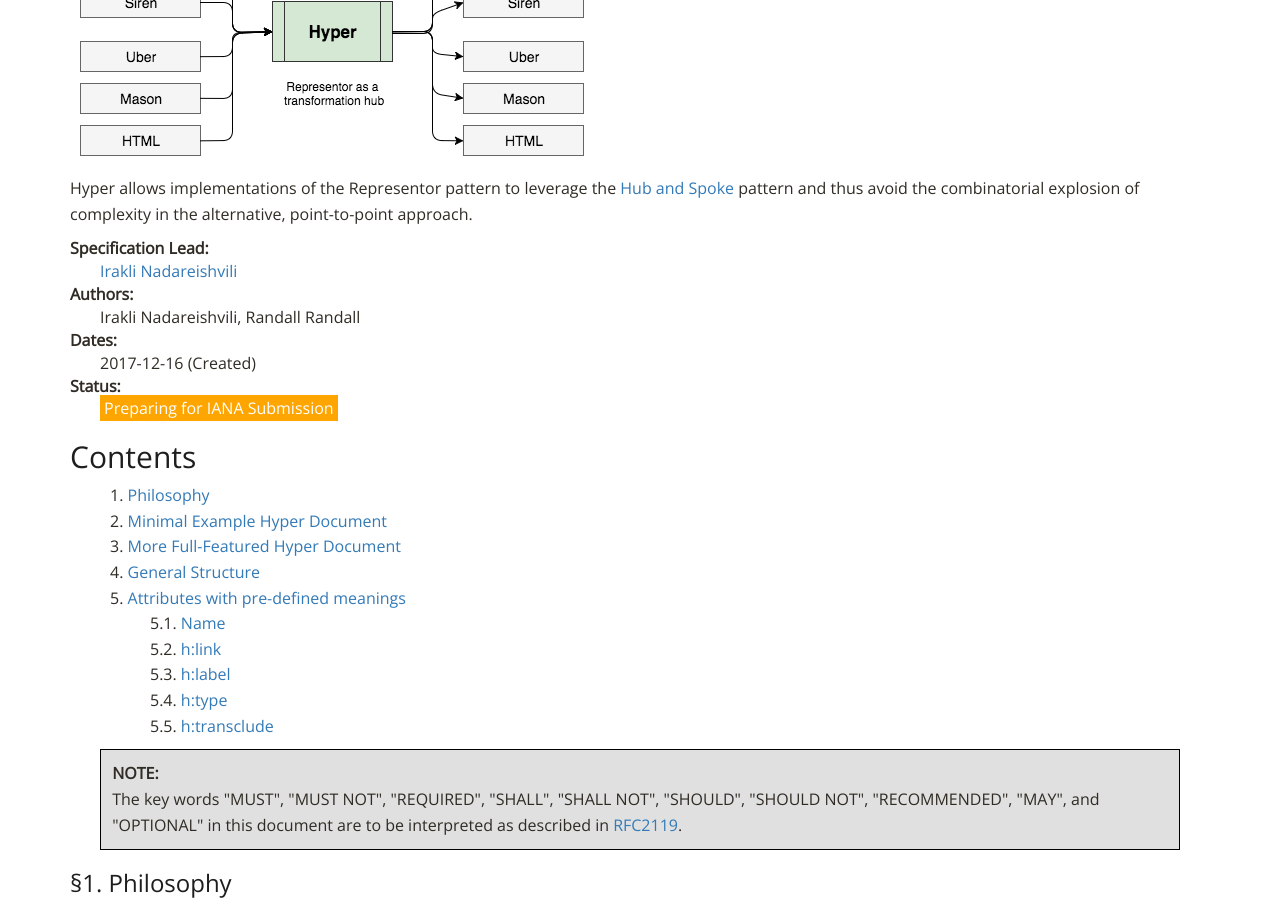
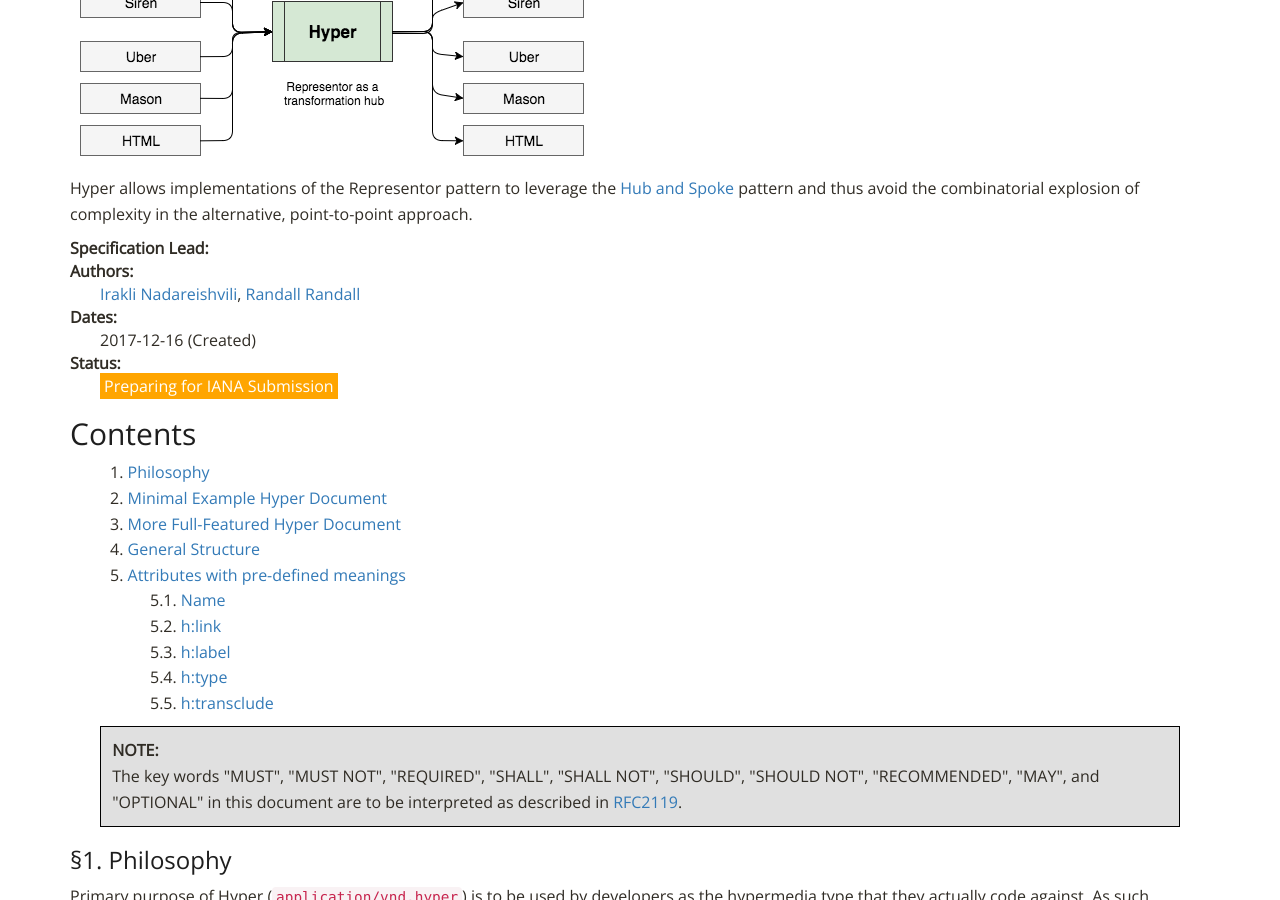
Before and after one commit to inadarei/hyper, a Jekyll site: the page built from spec.md, in a window 1280 px wide and 900 px high, scrolled down 738 px. Built offline with Jekyll 4.4.1, drawn with Linux system fonts in a browser that asks for light colours; nearby versions of some CDN libraries.

Commit message:
randall added as an author

```diff
--- a/_includes/authors_updates.html
+++ b/_includes/authors_updates.html
@@ -1,8 +1,9 @@
 <dl>
   <dt>Specification Lead:</dt>
-  <dd><a href="https://twitter.com/inadarei">Irakli Nadareishvili</a></dd>
+  <dd></dd>
   <dt>Authors:</dt>
-  <dd>Irakli Nadareishvili, Randall Randall</dd>
+  <dd><a href="https://twitter.com/inadarei">Irakli Nadareishvili</a>,
+      <a href="https://github.com/randallsquared">Randall Randall</a></dd>
   <dt>Dates:</dt>
   <dd>
     2017-12-16 (Created)<br>
```
